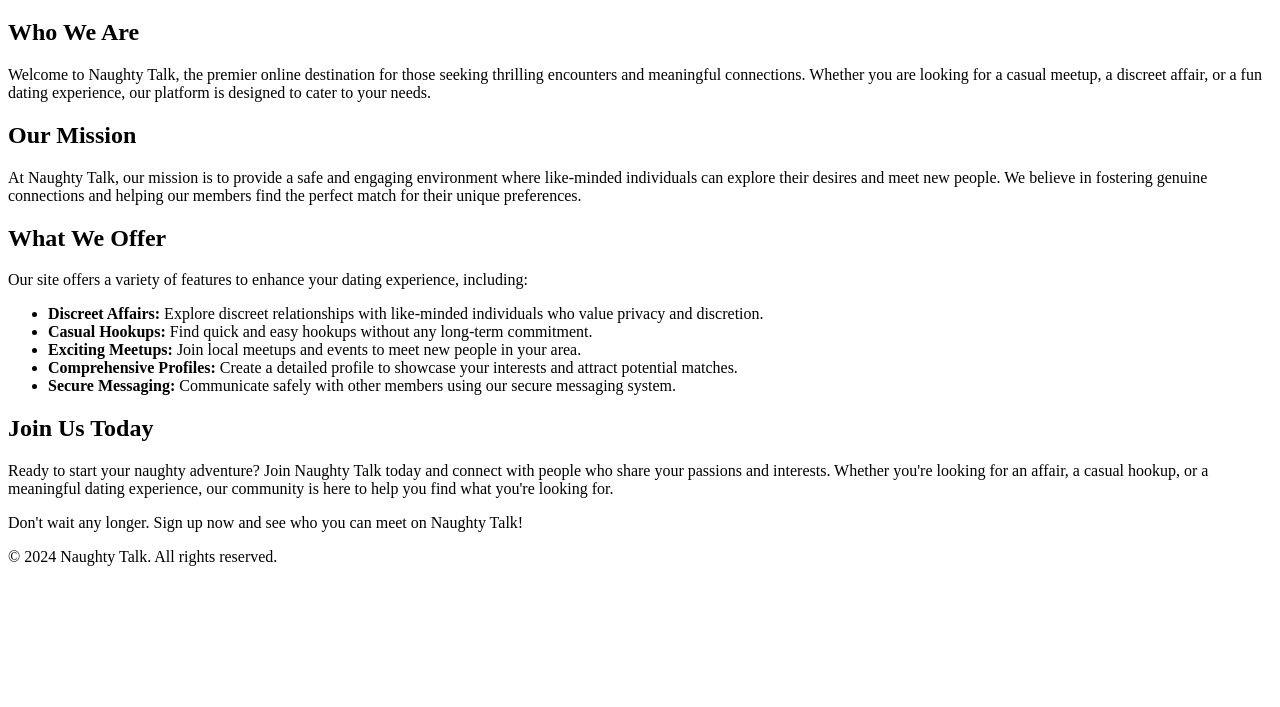
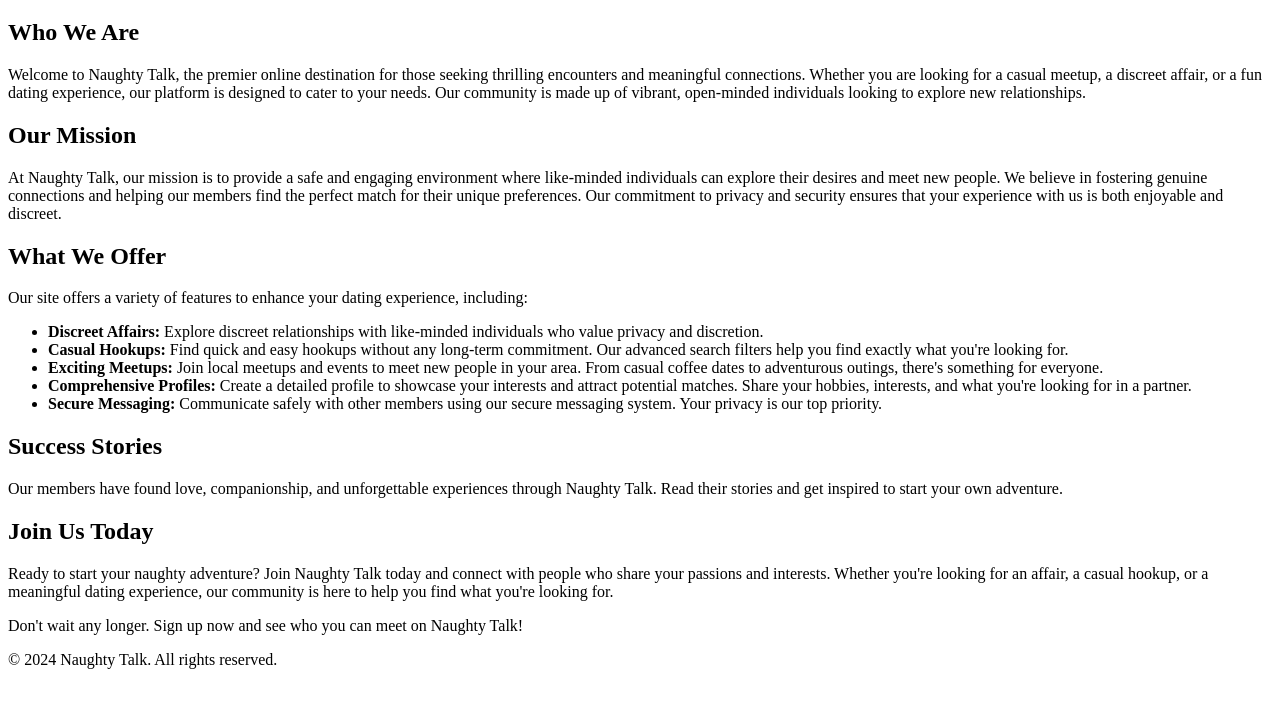
Before and after one commit to Taylavander/seo-test-site, a plain HTML site: page index.html in a window 1280 px wide. Shown: the part 61-768 px from the top of the page. Drawn offline with Linux system fonts and the light colour scheme.

Commit message:
Enhance About Us page with more content and keywords

```diff
--- a/index.html
+++ b/index.html
@@ -5,7 +5,7 @@
     <meta name="viewport" content="width=device-width, initial-scale=1.0">
     <title>About Us - Naughty Talk</title>
     <meta name="description" content="Discover Naughty Talk, your go-to site for exciting affairs, dating, meetups, and hookups. Join our community today!">
-    <meta name="keywords" content="naughty, affair, dating, meetup, hookup">
+    <meta name="keywords" content="naughty, affair, dating, meetup, hookup, casual dating, online dating">
 </head>
 <body>
     <header>
@@ -14,22 +14,26 @@
     <main>
         <section>
             <h2>Who We Are</h2>
-            <p>Welcome to Naughty Talk, the premier online destination for those seeking thrilling encounters and meaningful connections. Whether you are looking for a casual meetup, a discreet affair, or a fun dating experience, our platform is designed to cater to your needs.</p>
+            <p>Welcome to Naughty Talk, the premier online destination for those seeking thrilling encounters and meaningful connections. Whether you are looking for a casual meetup, a discreet affair, or a fun dating experience, our platform is designed to cater to your needs. Our community is made up of vibrant, open-minded individuals looking to explore new relationships.</p>
         </section>
         <section>
             <h2>Our Mission</h2>
-            <p>At Naughty Talk, our mission is to provide a safe and engaging environment where like-minded individuals can explore their desires and meet new people. We believe in fostering genuine connections and helping our members find the perfect match for their unique preferences.</p>
+            <p>At Naughty Talk, our mission is to provide a safe and engaging environment where like-minded individuals can explore their desires and meet new people. We believe in fostering genuine connections and helping our members find the perfect match for their unique preferences. Our commitment to privacy and security ensures that your experience with us is both enjoyable and discreet.</p>
         </section>
         <section>
             <h2>What We Offer</h2>
             <p>Our site offers a variety of features to enhance your dating experience, including:</p>
             <ul>
                 <li><strong>Discreet Affairs:</strong> Explore discreet relationships with like-minded individuals who value privacy and discretion.</li>
-                <li><strong>Casual Hookups:</strong> Find quick and easy hookups without any long-term commitment.</li>
-                <li><strong>Exciting Meetups:</strong> Join local meetups and events to meet new people in your area.</li>
-                <li><strong>Comprehensive Profiles:</strong> Create a detailed profile to showcase your interests and attract potential matches.</li>
-                <li><strong>Secure Messaging:</strong> Communicate safely with other members using our secure messaging system.</li>
+                <li><strong>Casual Hookups:</strong> Find quick and easy hookups without any long-term commitment. Our advanced search filters help you find exactly what you're looking for.</li>
+                <li><strong>Exciting Meetups:</strong> Join local meetups and events to meet new people in your area. From casual coffee dates to adventurous outings, there's something for everyone.</li>
+                <li><strong>Comprehensive Profiles:</strong> Create a detailed profile to showcase your interests and attract potential matches. Share your hobbies, interests, and what you're looking for in a partner.</li>
+                <li><strong>Secure Messaging:</strong> Communicate safely with other members using our secure messaging system. Your privacy is our top priority.</li>
             </ul>
+        </section>
+        <section>
+            <h2>Success Stories</h2>
+            <p>Our members have found love, companionship, and unforgettable experiences through Naughty Talk. Read their stories and get inspired to start your own adventure.</p>
         </section>
         <section>
             <h2>Join Us Today</h2>
```
